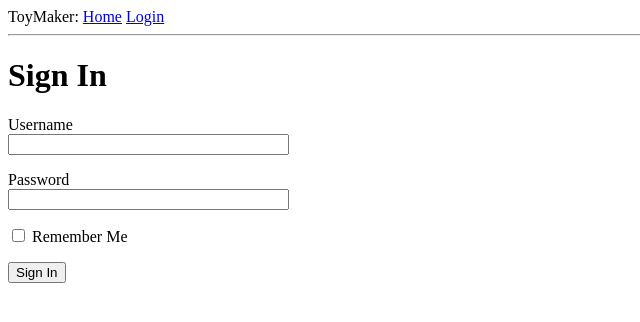
After one commit to sgwired/tm2, a Flask app: page /login in a window 1280 px wide. The commit adds this page. Shown: the top 322 px of the page, without its empty margins (0-640 px from the left). Run offline with Flask 2, Linux system fonts and the light colour scheme.

Commit message:
added templates

```diff
--- a/app/__init__.py
+++ b/app/__init__.py
@@ -1,5 +1,7 @@
 from flask import Flask
+from config import Config
 
 app = Flask(__name__)
+app.config.from_object(Config)
 
 from app import routes
--- /dev/null
+++ b/app/forms.py
@@ -0,0 +1,9 @@
+from flask_wtf import FlaskForm
+from wtforms import StringField, PasswordField, BooleanField, SubmitField
+from wtforms.validators import DataRequired
+
+class LoginForm(FlaskForm):
+    username = StringField('Username', validators=[DataRequired()])
+    password = PasswordField('Password', validators=[DataRequired()])
+    remember_me = BooleanField('Remember Me')
+    submit = SubmitField('Sign In')
--- a/app/routes.py
+++ b/app/routes.py
@@ -1,5 +1,6 @@
 from flask import render_template
 from app import app
+from app.forms import LoginForm
 
 @app.route('/')
 @app.route('/index')
@@ -16,3 +17,12 @@ def index():
         }
     ]
     return render_template('index.html', title='Home', user=user, posts=posts)
+
+@app.route('/login')
+def login():
+    form = LoginForm()
+    if form.validate_on_submit():
+        flash('Login requested for user {}, remember_me={}'.format(
+            form.username.data, form.remember_me.data))
+        return redirect('/index')
+    return render_template('login.html', title='Sign In', form=form)
--- a/app/templates/base.html
+++ b/app/templates/base.html
@@ -9,7 +9,10 @@
 </head>
 
 <body>
-  <div>ToyMaker: <a href="/index">Home</a></div>
+  <div>ToyMaker:
+    <a href="/index">Home</a>
+    <a href="/login">Login</a>
+  </div>
   <hr> {% block content %}{% endblock %}
 </body>
 
--- /dev/null
+++ b/app/templates/login.html
@@ -0,0 +1,14 @@
+{% extends "base.html" %} {% block content %}
+<h1>Sign In</h1>
+<form action="" method="post" novalidate>
+  {{ form.hidden_tag() }}
+  <p>
+    {{ form.username.label }}<br> {{ form.username(size=32) }}
+  </p>
+  <p>
+    {{ form.password.label }}<br> {{ form.password(size=32) }}
+  </p>
+  <p>{{ form.remember_me() }} {{ form.remember_me.label }}</p>
+  <p>{{ form.submit() }}</p>
+</form>
+{% endblock %}
--- /dev/null
+++ b/config.py
@@ -0,0 +1,4 @@
+import os
+
+class Config(object):
+    SECRET_KEY = os.environ.get('SECRET_KEY') or 'you-will-never-guess'
```
